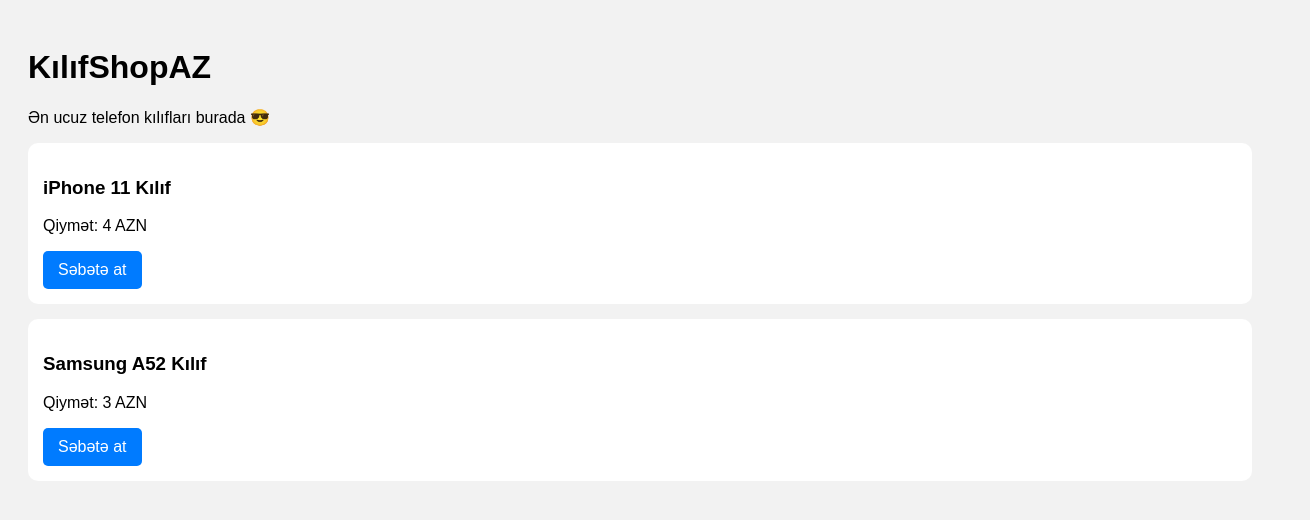
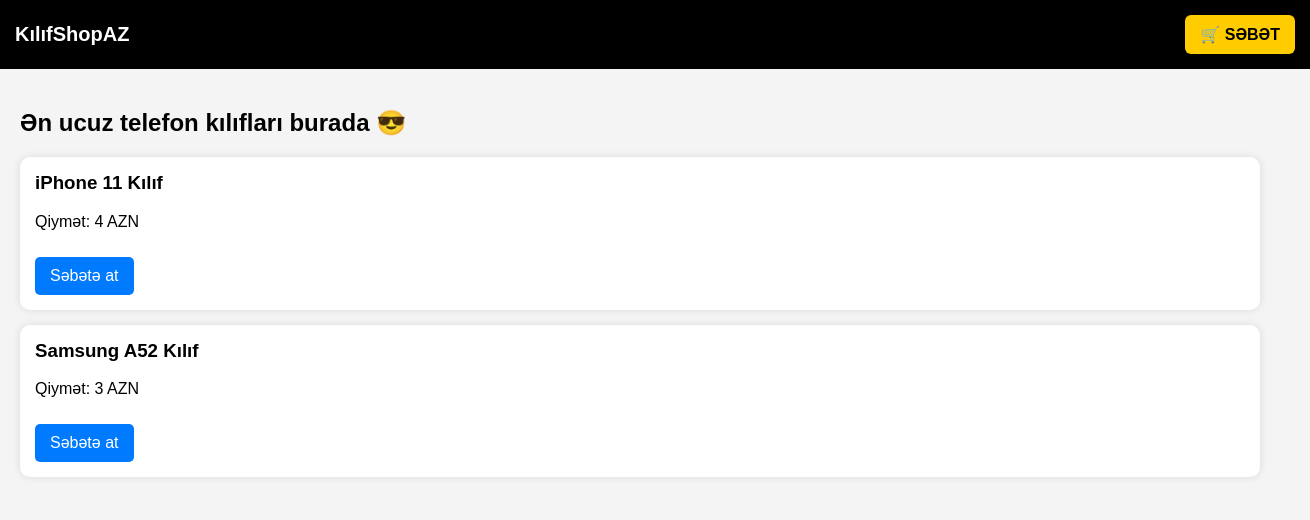
Before and after one commit to rainbowatleast/kabroshopaz, a plain HTML site: page index.html in a window 1280 px wide. Shown: the whole page, 1310 px wide, since content can reach past the window. Drawn offline with Linux system fonts and the light colour scheme.

Commit message:
Update index.html

```diff
--- a/index.html
+++ b/index.html
@@ -5,15 +5,80 @@
     <meta name="viewport" content="width=device-width, initial-scale=1.0">
     <title>KılıfShopAZ - Ana Səhifə</title>
     <style>
-        body { font-family: Arial; background: #f2f2f2; padding: 20px; }
-        .item { background: white; padding: 15px; margin-bottom: 15px; border-radius: 10px; }
-        .btn { display: inline-block; padding: 10px 15px; background: #007bff; color: white; border-radius: 5px; text-decoration: none; }
+        body {
+            font-family: Arial, sans-serif;
+            background: #f4f4f4;
+            margin: 0;
+            padding: 0;
+        }
+
+        /* Top Bar */
+        .topbar {
+            width: 100%;
+            background: black;
+            color: white;
+            padding: 15px;
+            display: flex;
+            justify-content: space-between;
+            align-items: center;
+        }
+
+        .logo {
+            font-size: 20px;
+            font-weight: bold;
+        }
+
+        .cart-btn {
+            background: #ffcc00;
+            padding: 10px 15px;
+            border-radius: 6px;
+            color: black;
+            text-decoration: none;
+            font-weight: bold;
+        }
+
+        /* Items */
+        .container {
+            padding: 20px;
+        }
+
+        .item {
+            background: white;
+            padding: 15px;
+            margin-bottom: 15px;
+            border-radius: 10px;
+            box-shadow: 0 0 8px rgba(0,0,0,0.1);
+        }
+
+        .item h3 {
+            margin-top: 0;
+        }
+
+        .btn {
+            display: inline-block;
+            margin-top: 10px;
+            padding: 10px 15px;
+            background: #007bff;
+            color: white;
+            border-radius: 5px;
+            text-decoration: none;
+        }
+
+        .btn:hover {
+            background: #0056b3;
+        }
     </style>
 </head>
 <body>
 
-<h1>KılıfShopAZ</h1>
-<p>Ən ucuz telefon kılıfları burada 😎</p>
+    <!-- TOP BAR -->
+    <div class="topbar">
+        <div class="logo">KılıfShopAZ</div>
+        <a href="cart.html" class="cart-btn">🛒 SƏBƏT</a>
+    </div>
+
+    <div class="container">
+        <h2>Ən ucuz telefon kılıfları burada 😎</h2>
 
         <div class="item">
             <h3>iPhone 11 Kılıf</h3>
@@ -26,6 +91,7 @@
             <p>Qiymət: 3 AZN</p>
             <a href="cart.html" class="btn">Səbətə at</a>
         </div>
+    </div>
 
 </body>
 </html>
```
Lines whose indentation alone changed are shown as unchanged.
